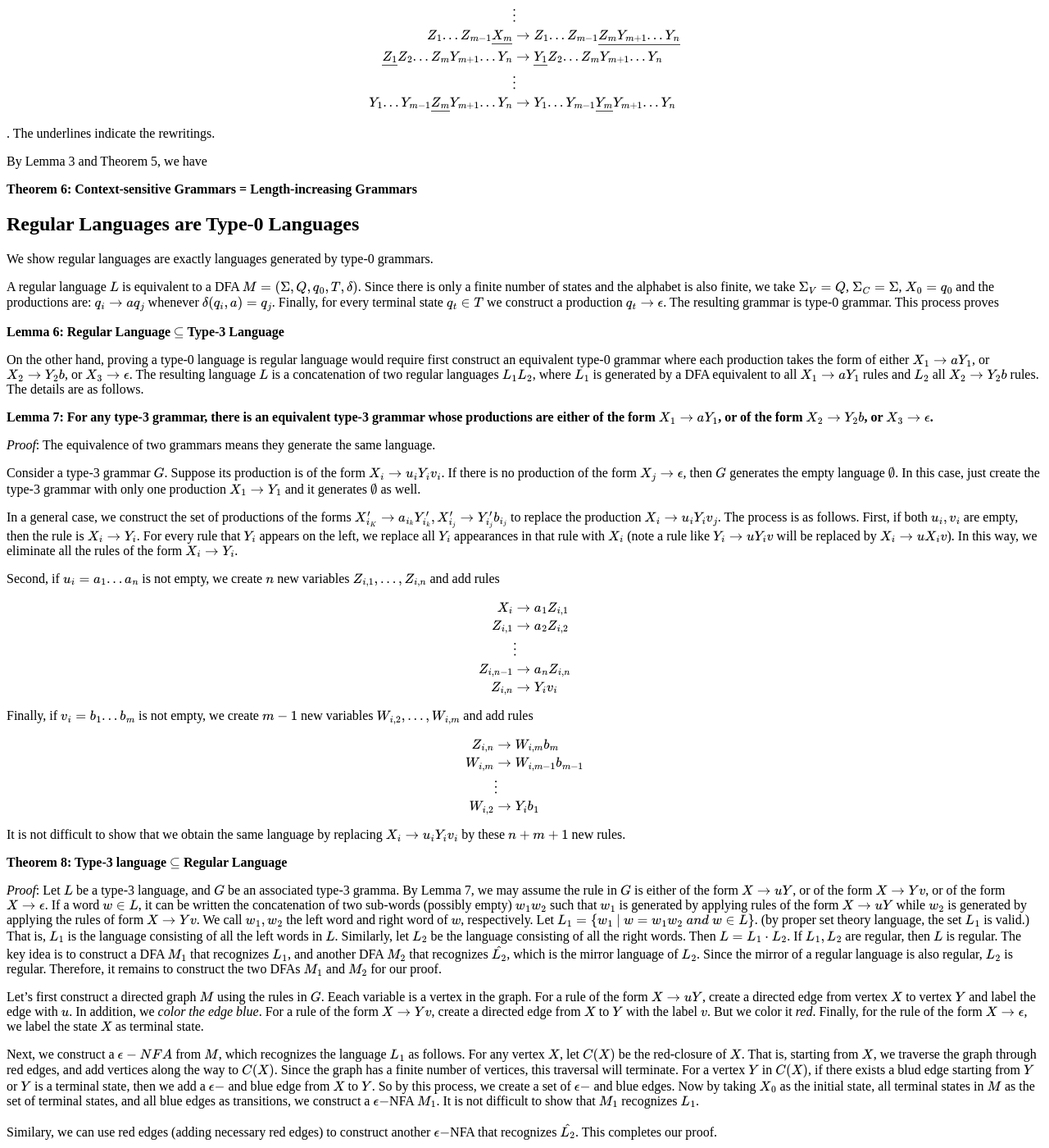
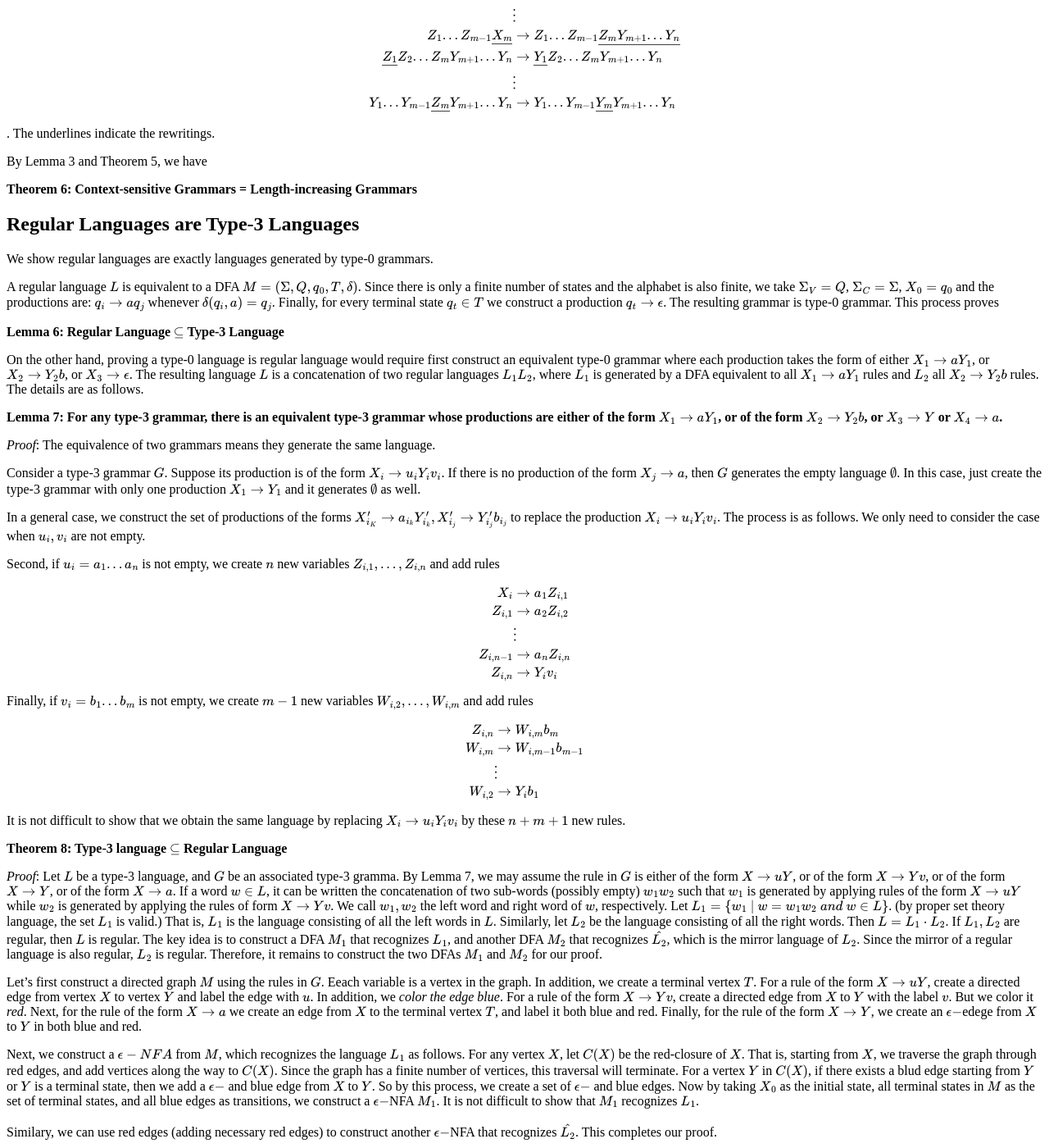
Before and after one commit to zhashen/zhashen.github.io, a Jekyll site: the page built from _posts/2020-02-29-CFG1.md, in a window 1280 px wide and 1400 px high, scrolled down 2088 px. Shown: the whole window at 82% size. Built offline with Jekyll 4.4.1, drawn with Linux system fonts in a browser that asks for light colours; formulas are drawn with MathJax 3; comment, search, counter and statistics services are not loaded.

Commit message:
add post cfg 2

```diff
--- a/_posts/2020-02-29-CFG1.md
+++ b/_posts/2020-02-29-CFG1.md
@@ -125,7 +125,7 @@ By Lemma 3 and Theorem 5, we have
 
 **Theorem 6: Context-sensitive Grammars = Length-increasing Grammars**
 
-## Regular Languages are Type-0 Languages
+## Regular Languages are Type-3 Languages
 
 We show regular languages are exactly languages generated by type-0 grammars.
 
@@ -139,16 +139,16 @@ On the other hand, proving a type-0 language is regular language would require f
 or $$X_3 \rightarrow \epsilon$$. The resulting language $$L$$ is a concatenation of two regular languages $$L_1L_2$$, where $$L_1$$ is generated by a DFA equivalent to all $$X_1 \rightarrow aY_1$$ rules and $$L_2$$ all
 $$X_2 \rightarrow Y_2 b$$ rules. The details are as follows.
 
-**Lemma 7: For any type-3 grammar, there is an equivalent type-3 grammar whose productions are either of the form $$X_1 \rightarrow aY_1$$, or of the form $$X_2 \rightarrow Y_2 b$$, or $$X_3 \rightarrow \epsilon$$.**
+**Lemma 7: For any type-3 grammar, there is an equivalent type-3 grammar whose productions are either of the form $$X_1 \rightarrow aY_1$$, or of the form $$X_2 \rightarrow Y_2 b$$, or $$X_3 \rightarrow Y$$ or
+$$X_4 \rightarrow a$$.**
 
 *Proof*: The equivalence of two grammars means they generate the same language.
 
-Consider a type-3 grammar $$G$$. Suppose its production is of the form $$X_i \rightarrow u_i Y_i v_i$$. If there is no production of the form $$X_j \rightarrow \epsilon$$, then $$G$$ generates the empty language $$\emptyset$$.
+Consider a type-3 grammar $$G$$. Suppose its production is of the form $$X_i \rightarrow u_i Y_i v_i$$. If there is no production of the form $$X_j \rightarrow a$$, then $$G$$ generates the empty language $$\emptyset$$.
 In this case, just create the type-3 grammar with only one production $$X_1 \rightarrow Y_1$$ and it generates $$\emptyset$$ as well.
 
-In a general case, we construct the set of productions of the forms $$X'_{i_K} \rightarrow a_{i_k}Y'_{i_k}, X'_{i_j} \rightarrow Y'_{i_j} b_{i_j}$$ to replace the production $$X_i \rightarrow u_i Y_i v_j$$. The process is
-as follows. First, if both $$u_i, v_i$$ are empty, then the rule is $$X_i \rightarrow Y_i$$. For every rule that $$Y_i$$ appears on the left, we replace all $$Y_i$$ appearances in that rule with $$X_i$$ (note a rule like
-$$Y_i \rightarrow u Y_i v$$ will be replaced by $$X_i \rightarrow u X_i v$$). In this way, we eliminate all the rules of the form $$X_i \rightarrow Y_i$$.
+In a general case, we construct the set of productions of the forms $$X'_{i_K} \rightarrow a_{i_k}Y'_{i_k}, X'_{i_j} \rightarrow Y'_{i_j} b_{i_j}$$ to replace the production $$X_i \rightarrow u_i Y_i v_i$$. The process is
+as follows. We only need to consider the case when $$u_i, v_i$$ are not empty.
 
 Second, if $$u_i = a_1...a_n$$ is not empty, we create $$n$$ new variables $$Z_{i,1},...,Z_{i, n}$$ and add rules
 
@@ -174,16 +174,17 @@ It is not difficult to show that we obtain the same language by replacing $$X_i
 **Theorem 8: Type-3 language $$\subseteq$$ Regular Language**
 
 *Proof*: Let $$L$$ be a type-3 language, and $$G$$ be an associated type-3 gramma. By Lemma 7, we may assume the rule in $$G$$ is either of the form $$X \rightarrow u Y $$,
-or of the form $$X \rightarrow Y v$$, or of the form $$X \rightarrow \epsilon$$. If a word $$w \in L$$, it can be written the concatenation of two sub-words (possibly empty) $$w_1 w_2$$ such that
+or of the form $$X \rightarrow Y v$$, or of the form $$X \rightarrow Y$$, or of the form $$X \rightarrow a$$. If a word $$w \in L$$, it can be written the concatenation of two sub-words (possibly empty) $$w_1 w_2$$ such that
 $$w_1$$ is generated by applying rules of the form $$X \rightarrow uY$$ while $$w_2$$ is generated by applying the rules of form $$X \rightarrow Yv$$. We call $$w_1, w_2$$ the left word and right word of $$w$$, respectively.
 Let $$L_1 = \{ w_1 \ | \ w = w_1 w_2 \ and \ w \in L \}$$. (by proper set theory language, the set $$L_1$$ is valid.) That is, $$L_1$$ is the language consisting of all the left words in $$L$$.
 Similarly, let $$L_2$$ be the language consisting of all the right words. Then $$L = L_1 \cdot L_2$$. If $$L_1, L_2$$ are regular, then $$L$$ is regular. The key idea is to construct a DFA $$M_1$$ that recognizes $$L_1$$,
 and another DFA $$M_2$$ that recognizes $$\hat{L_2}$$, which is the mirror language of $$L_2$$. Since the mirror of a regular language is also regular, $$L_2$$ is regular.  Therefore,
 it remains to construct the two DFAs $$M_1$$ and $$M_2$$ for our proof.
 
-Let's first construct a directed graph $$M$$ using the rules in $$G$$. Eeach variable is a vertex in the graph. For a rule of the form $$X \rightarrow uY$$, create a directed edge from vertex $$X$$ to vertex $$Y$$
-and label the edge with $$u$$. In addition, we *color the edge blue*. For a rule of the form $$X \rightarrow Y v$$, create a directed edge from $$X$$ to $$Y$$ with the label $$v$$. But we color it *red*. Finally, for
-the rule of the form $$X \rightarrow \epsilon$$, we label the state $$X$$ as terminal state.
+Let's first construct a directed graph $$M$$ using the rules in $$G$$. Eeach variable is a vertex in the graph. In addition, we create a terminal vertex $$T$$. For a rule of the form $$X \rightarrow uY$$, create a directed edge from vertex $$X$$ to vertex $$Y$$
+and label the edge with $$u$$. In addition, we *color the edge blue*. For a rule of the form $$X \rightarrow Y v$$, create a directed edge from $$X$$ to $$Y$$ with the label $$v$$. But we color it *red*. Next, for
+the rule of the form $$X \rightarrow a$$ we create an edge from $$X$$ to the terminal vertex $$T$$, and label it both blue and red. Finally, for the rule of the form $$X \rightarrow Y$$, we create an $$\epsilon-$$edege from
+$$X$$ to $$Y$$ in both blue and red.
 
 Next, we construct a $$\epsilon-NFA$$ from $$M$$, which recognizes the language $$L_1$$ as follows. For any vertex $$X$$, let $$C(X)$$ be the red-closure of $$X$$. That is, starting from $$X$$, we traverse the graph
 through red edges, and add vertices along the way to $$C(X)$$. Since the graph has a finite number of vertices, this traversal will terminate. For a vertex $$Y$$ in $$C(X)$$, if there exists a blud edge starting from $$Y$$
```
Also changed, not shown: _posts/2020-03-04-CFG2.md (added, +85 -0 lines).
